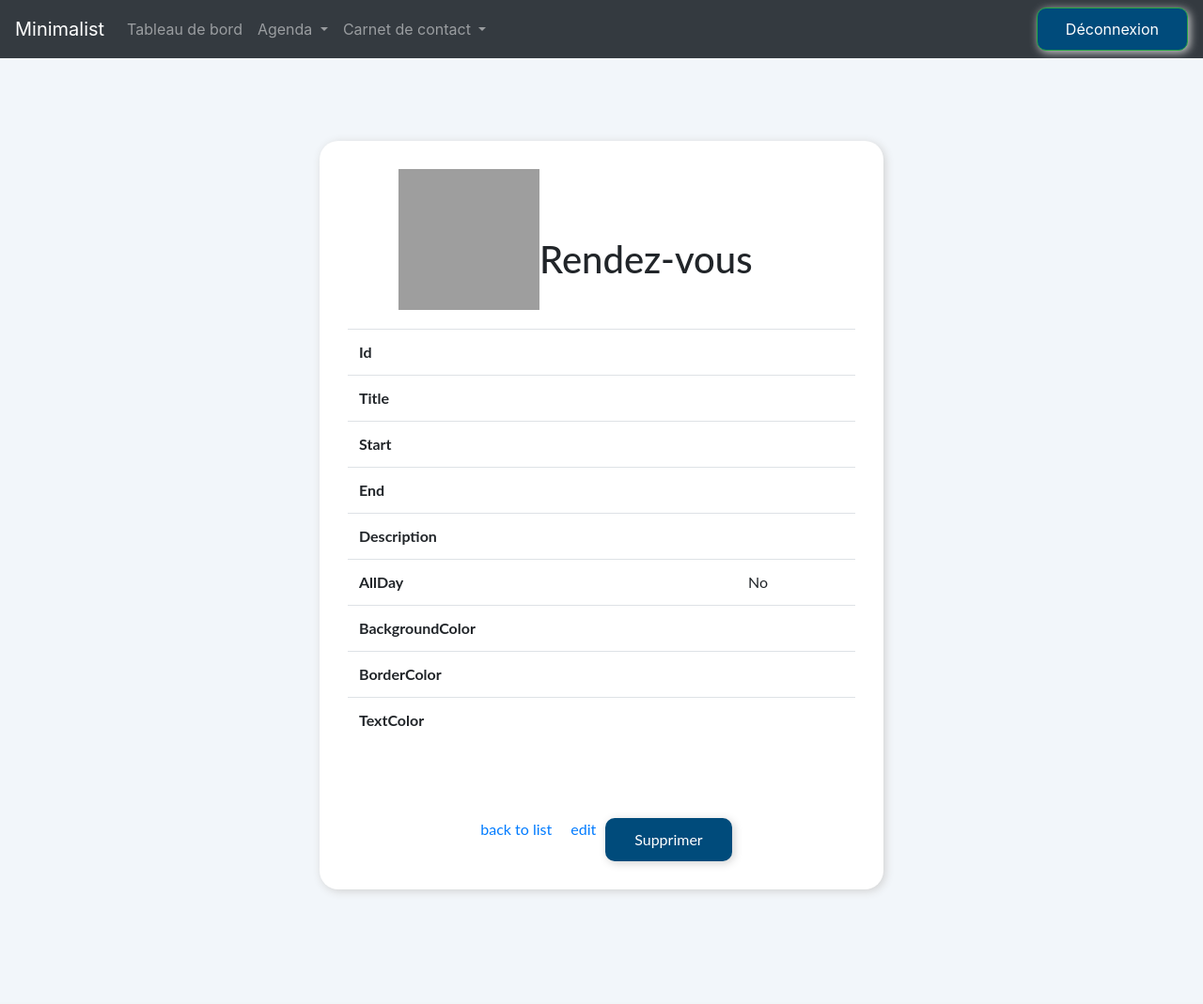
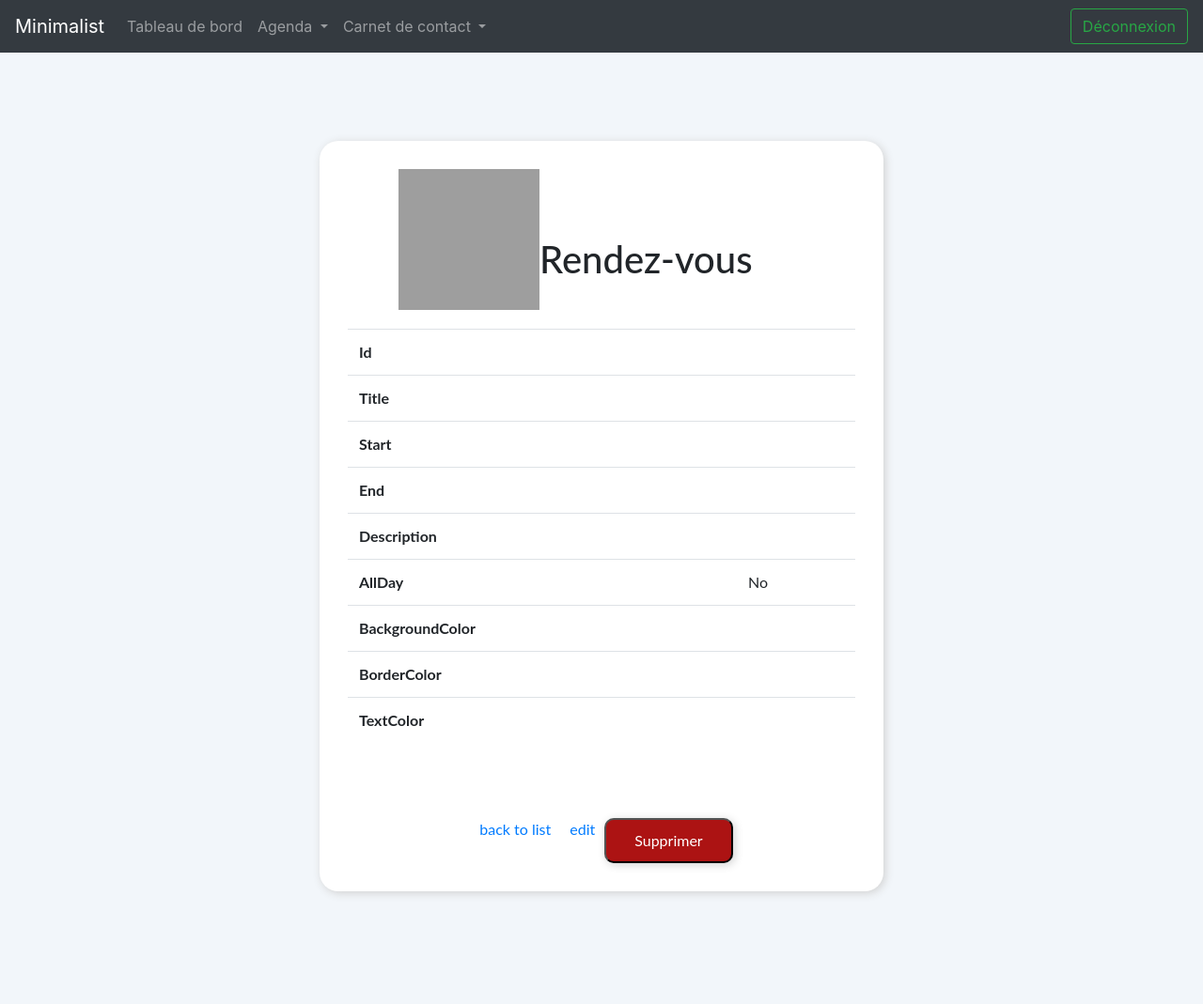
Before and after one commit to Dimitri21/CRM, a Symfony app: template templates/calendar/show.html.twig in a window 1280 px wide. Shown: the whole page at 94% size. Before the commit the page ends 951 px from the top, so only its background shows below. Run offline with Twig, Linux system fonts and the light colour scheme; the template is opened without the code that fills it, so the values that code supplies are empty; some libraries are stand-ins or nearby versions; grey boxes are pictures that could not be loaded.

Commit message:
design form

```diff
--- a/scss/app.scss
+++ b/scss/app.scss
@@ -19,6 +19,7 @@
 //COMPONENTS
 // @import "components/toast";
 @import "components/btn";
+@import "components/picker";
 // @import "components/header";
 
 //PAGES
@@ -29,3 +30,4 @@
 @import "pages/index";
 @import "pages/dashboard";
 @import "pages/show";
+@import "pages/agenda";
--- a/scss/components/_btn.scss
+++ b/scss/components/_btn.scss
@@ -1,4 +1,4 @@
-.btn {
+.btnGlobal {
     display: block;
     background-color: $primary-color;
     max-width: 220px;
@@ -16,3 +16,8 @@
 
     }
 }
+
+.btnDelete {
+    background-color: rgb(172, 19, 19);
+
+}
--- /dev/null
+++ b/scss/components/_picker.scss
@@ -0,0 +1,3 @@
+.bgColorPicker {
+    width: 100px;
+}
--- /dev/null
+++ b/scss/pages/_agenda.scss
@@ -0,0 +1,10 @@
+.agenda {
+    background-color: $background-color;
+    padding-top: 100px;
+
+    #calendar-holder {
+        padding: 10px;
+        box-shadow: 2px 2px 5px #c4c4c4;
+        border-radius: 20px;
+    }
+}
--- a/templates/calendar/_delete_form.html.twig
+++ b/templates/calendar/_delete_form.html.twig
@@ -1,4 +1,4 @@
 <form method="post" action="{{ path('calendar_delete', {'id': calendar.id}) }}" onsubmit="return confirm('Êtes-vous sûr de vouloir supprimer cet élément ?');">
     <input type="hidden" name="_token" value="{{ csrf_token('delete' ~ calendar.id) }}">
-    <button class="btn">Supprimer</button>
+    <button class="btnGlobal btnDelete">Supprimer</button>
 </form>
--- a/templates/calendar/_form.html.twig
+++ b/templates/calendar/_form.html.twig
@@ -1,4 +1,4 @@
 {{ form_start(form) }}
     {{ form_widget(form) }}
-    <button class="btn">{{ button_label|default('Sauvegarder') }}</button>
+    <button class="btnGlobal">{{ button_label|default('Sauvegarder') }}</button>
 {{ form_end(form) }}
--- a/templates/contact/_delete_form.html.twig
+++ b/templates/contact/_delete_form.html.twig
@@ -1,5 +1,5 @@
 <form method="post" action="{{ path('contact_delete', {'id': contact.id}) }}" onsubmit="return confirm('Êtes-vous sûr de vouloir supprimer cet élément ?');">
     <input type="hidden" name="_method" value="DELETE">
     <input type="hidden" name="_token" value="{{ csrf_token('delete' ~ contact.id) }}">
-    <button class="btn">Supprimer</button>
+    <button class="btnGlobal btnDelete">Supprimer</button>
 </form>
--- a/templates/contact/_form.html.twig
+++ b/templates/contact/_form.html.twig
@@ -1,4 +1,4 @@
 {{ form_start(form) }}
     {{ form_widget(form) }}
-    <button class="btn">{{ button_label|default('Sauvegarder') }}</button>
+    <button class="btnGlobal">{{ button_label|default('Sauvegarder') }}</button>
 {{ form_end(form) }}
--- a/templates/dashboards/index.html.twig
+++ b/templates/dashboards/index.html.twig
@@ -26,7 +26,7 @@
             <div class="col-sm-7 ">
                 <div class="title">
                     <div class="icon agenda">
-                        <img src="build/img/calendar.svg">
+                        <img src="{{ asset('build/img/Calendar_Two_Color') }}">
                     </div>
                     <h2>Agenda</h2>
                 </div>
@@ -38,7 +38,7 @@
             <div class="col-sm-5 ">
                 <div class="title">
                     <div class="icon contact">
-                        <img src="build/img/user.svg">
+                        <img src="{{ asset('build/img/User_Profile.png') }}">
                     </div>
                     <h2>Contact</h2>
                 </div>
```
Also changed, not shown: scss/pages/_dashboard.scss (+13 -15 lines), src/Form/CalendarType.php (+13 -3 lines), templates/calendar/agenda.html.twig (+9 -6 lines), public/build/css/app.css, public/build/css/theme.css (added), 2 other files.
